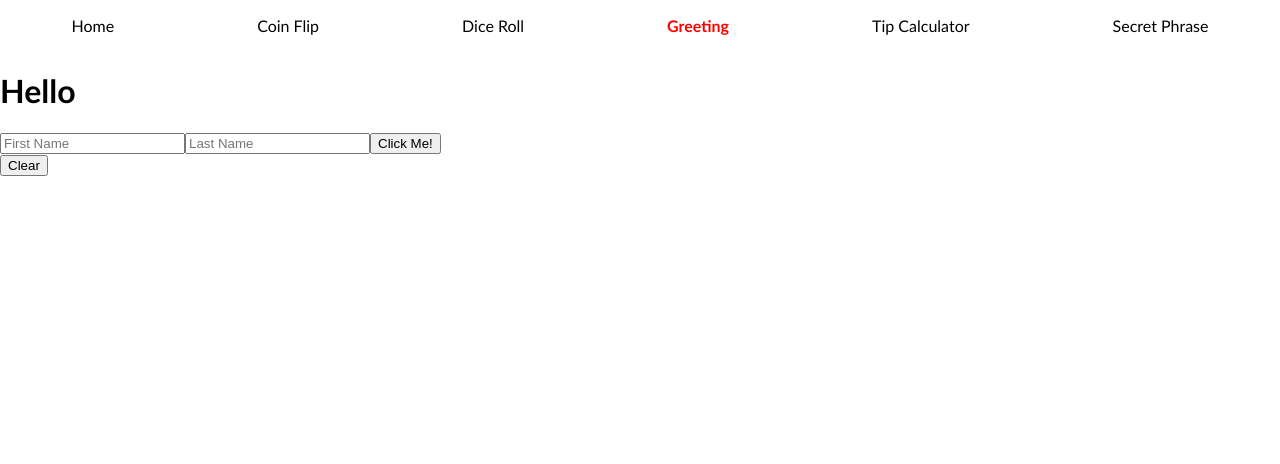
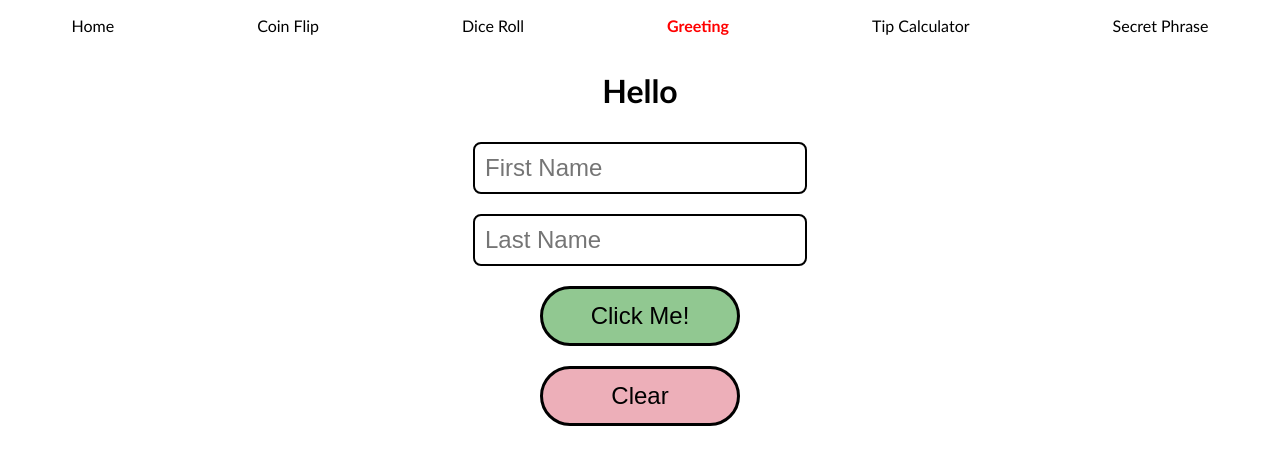
Before and after one commit to jkgrim/widgets-in-react, a React (Create React App) app: page /greeting in a window 1280 px wide. Shown: the top 464 px of the page. Built offline with nearby package versions, Linux system fonts and the light colour scheme.

Commit message:
styles greeting page

```diff
--- a/src/App.scss
+++ b/src/App.scss
@@ -31,11 +31,9 @@ a {
   flex-direction: column;
   height: 90vh;
   width: 100vw;
-}
 
   .dice-wrapper {
     display: flex;
-}
 
     .dice-1,
     .dice-2 {
@@ -50,6 +48,7 @@ a {
       border-radius: 5px;
       box-shadow: 10px 10px 30px 1px;
     }
+  }
 
   .dice-button {
     height: 60px;
@@ -61,6 +60,7 @@ a {
     cursor: pointer;
     margin-top: 20px;
   }
+}
 
 .coin-container {
   height: 90vh;
@@ -69,14 +69,12 @@ a {
   justify-content: center;
   align-items: center;
   flex-direction: column;
-}
 
   .coin-wrapper {
     display: flex;
     justify-content: center;
     align-items: center;
     flex-direction: column;
-}
 
     .coin {
       display: flex;
@@ -89,6 +87,7 @@ a {
       border: 3px solid black;
       border-radius: 50%;
     }
+  }
 
   .coin-button {
     height: 60px;
@@ -99,3 +98,48 @@ a {
     font-size: 24px;
     cursor: pointer;
   }
+}
+
+.greeting-container {
+  display: flex;
+  justify-content: center;
+  align-items: center;
+  flex-direction: column;
+
+  input {
+    font-size: 24px;
+    margin: 10px;
+    border: 2px solid black;
+    border-radius: 8px;
+    padding: 3%;
+  }
+
+  input:focus {
+    outline: none;
+  }
+
+  button {
+    height: 60px;
+    width: 200px;
+    background-color: white;
+    border: 3px solid black;
+    border-radius: 50px;
+    font-size: 24px;
+    cursor: pointer;
+    margin: 10px;
+  }
+
+  .submit {
+    background-color: rgb(145, 200, 145);
+  }
+
+  .clear {
+    background-color: rgb(237, 175, 185);
+  }
+
+  #nameForm {
+    display: flex;
+    flex-direction: column;
+    align-items: center;
+  }
+}
--- a/src/pages/Greeting.js
+++ b/src/pages/Greeting.js
@@ -18,7 +18,7 @@ export default function Greeting() {
   }
 
   return (
-    <div>
+    <div className="greeting-container">
       <h1>{`Hello ${
         firstName && firstName[0].toUpperCase() + firstName.slice(1)
       } ${lastName && lastName[0].toUpperCase() + lastName.slice(1)}`}</h1>
@@ -27,10 +27,11 @@ export default function Greeting() {
         <input placeholder="First Name" type="text" name="fname" />
         <input placeholder="Last Name" type="text" name="lname" />
 
-        <button>Click Me!</button>
+        <button className="submit">Click Me!</button>
+        <button className="clear" onClick={clearForm}>
+          Clear
+        </button>
       </form>
-
-      <button onClick={clearForm}>Clear</button>
     </div>
   );
 }
```
Lines whose indentation alone changed are shown as unchanged.
